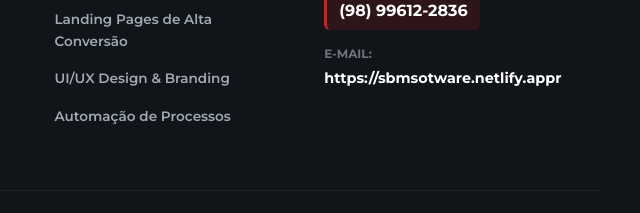
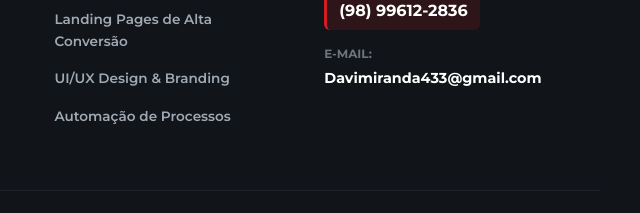
Before and after one commit to Davimirandajr/SBMsoftware, a plain HTML site: page index.html in a window 1280 px wide. Shown: the part 1462-1675 px from the top of the page, 640-1280 px from the left. Drawn offline with nearby package versions, Linux system fonts and the light colour scheme.

Commit message:
Update index.html

```diff
--- a/index.html
+++ b/index.html
@@ -256,7 +256,7 @@
                     </div>
                     <div class="footer-contact-item">
                         <span class="contact-label">E-mail:</span>
-                        <a href="mailto:contato@sbmsoftware.com.br" class="contact-value">https://sbmsotware.netlify.appr</a>
+                        <a href="mailto:contato@sbmsoftware.com.br" class="contact-value">Davimiranda433@gmail.com</a>
                     </div>
                 </div>
 
```
